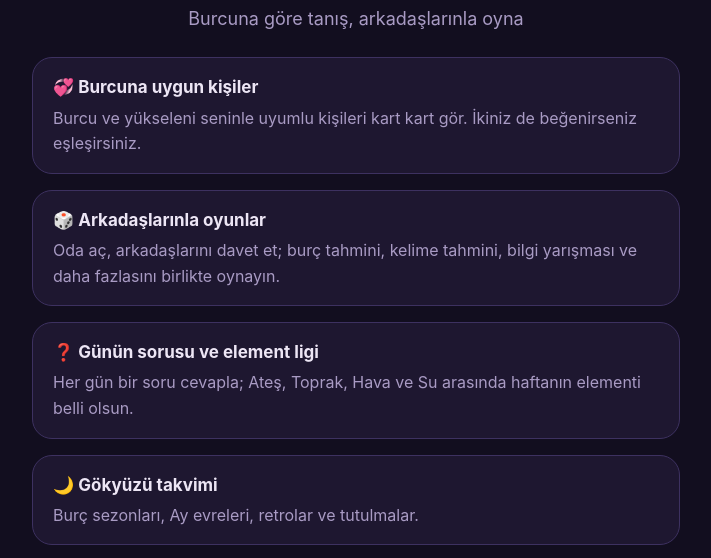
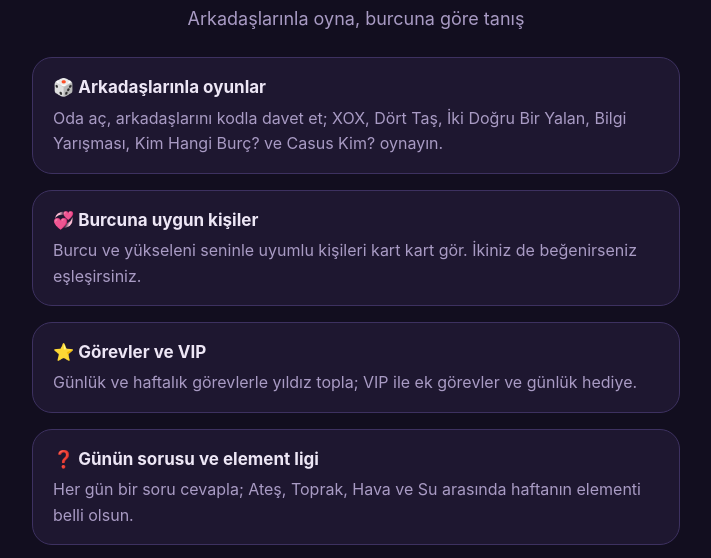
Before and after one commit to ibogeridonmez-tech/fincan, a plain HTML site: page index.html in a window 1280 px wide. Shown: the part 223-781 px from the top of the page, without its empty margins (284-995 px from the left). Drawn offline with Linux system fonts and the light colour scheme.

Commit message:
Gizlilik: VIP; tanıtımda oyunlar önde, güncel oyun listesi

```diff
--- a/index.html
+++ b/index.html
@@ -4,7 +4,7 @@
 <meta charset="utf-8">
 <meta name="viewport" content="width=device-width, initial-scale=1">
 <title>Astro Parti</title>
-<meta name="description" content="Astro Parti: burcuna göre tanış, arkadaşlarınla oyna.">
+<meta name="description" content="Astro Parti: arkadaşlarınla oyna, burcuna göre tanış.">
 <link rel="icon" href="ikon.png">
 <style>
   :root {
@@ -43,10 +43,11 @@
 <div class="kahraman">
   <img src="ikon.png" alt="Astro Parti simgesi">
   <h1>Astro Parti</h1>
-  <p>Burcuna göre tanış, arkadaşlarınla oyna</p>
+  <p>Arkadaşlarınla oyna, burcuna göre tanış</p>
 </div>
+<div class="kart"><h3>🎲 Arkadaşlarınla oyunlar</h3><p>Oda aç, arkadaşlarını kodla davet et; XOX, Dört Taş, İki Doğru Bir Yalan, Bilgi Yarışması, Kim Hangi Burç? ve Casus Kim? oynayın.</p></div>
 <div class="kart"><h3>💞 Burcuna uygun kişiler</h3><p>Burcu ve yükseleni seninle uyumlu kişileri kart kart gör. İkiniz de beğenirseniz eşleşirsiniz.</p></div>
-<div class="kart"><h3>🎲 Arkadaşlarınla oyunlar</h3><p>Oda aç, arkadaşlarını davet et; burç tahmini, kelime tahmini, bilgi yarışması ve daha fazlasını birlikte oynayın.</p></div>
+<div class="kart"><h3>⭐ Görevler ve VIP</h3><p>Günlük ve haftalık görevlerle yıldız topla; VIP ile ek görevler ve günlük hediye.</p></div>
 <div class="kart"><h3>❓ Günün sorusu ve element ligi</h3><p>Her gün bir soru cevapla; Ateş, Toprak, Hava ve Su arasında haftanın elementi belli olsun.</p></div>
 <div class="kart"><h3>🌙 Gökyüzü takvimi</h3><p>Burç sezonları, Ay evreleri, retrolar ve tutulmalar.</p></div>
 <div class="kart"><h3>🃏 Uyum kartları</h3><p>Arkadaşlarınla uyum kartlarını topla, story olarak paylaş.</p></div>
```
Also changed, not shown: gizlilik.html (+3 -1 lines), hesap-silme.html (+1 -1 lines).
